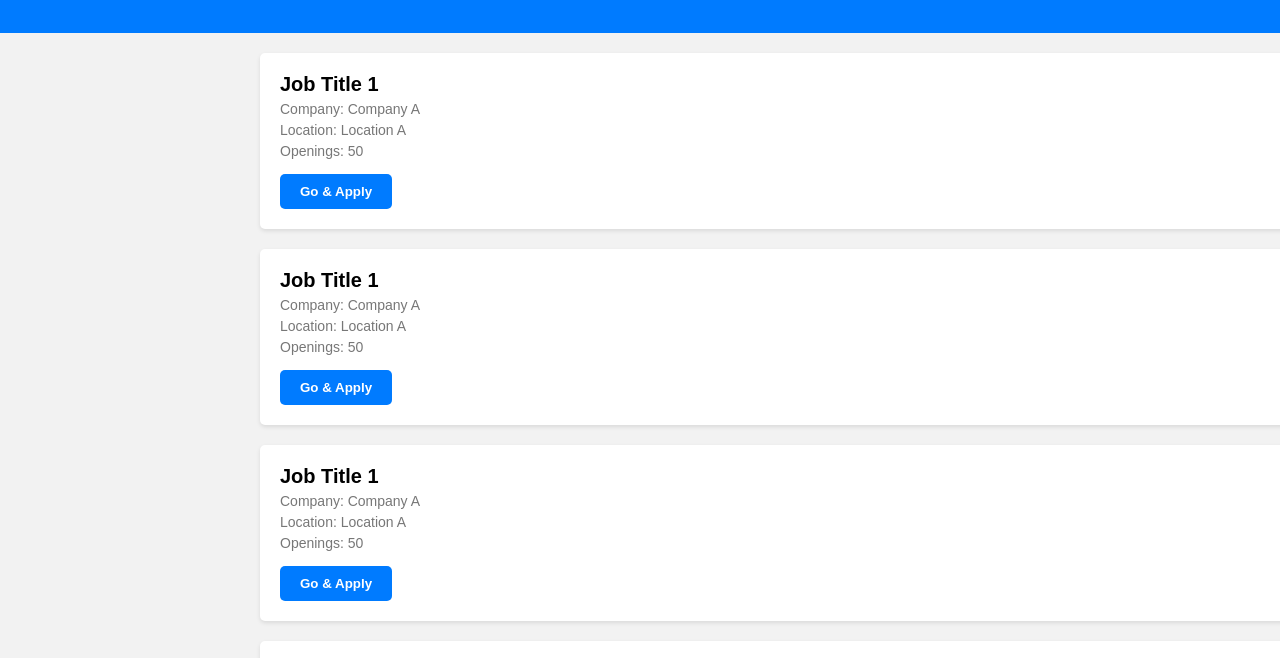
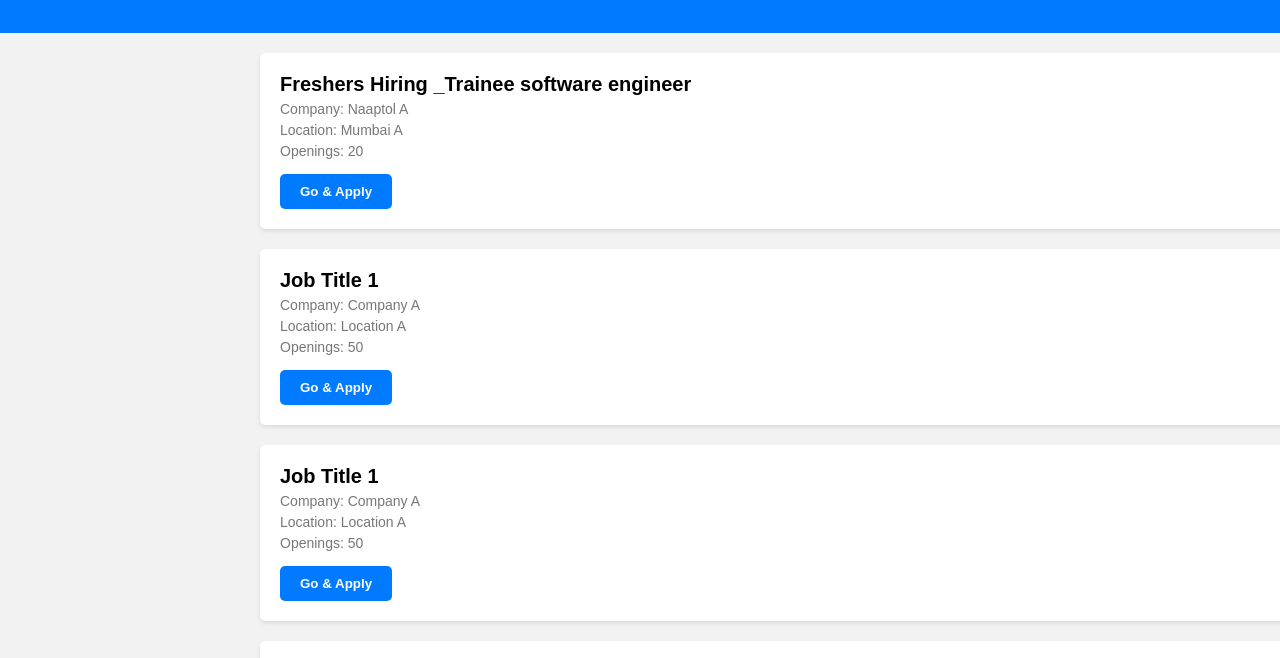
Before and after one commit to saifalu/Job-Board, a plain HTML site: page index.html in a window 1280 px wide. Shown: the part 67-725 px from the top of the page. Drawn offline with Linux system fonts and the light colour scheme; a script that the page names is missing.

Commit message:
Update index.html

```diff
--- a/index.html
+++ b/index.html
@@ -12,11 +12,11 @@
     </header>
     <div id="job-listings">
         <div class="job-listing">
-            <h2>Job Title 1</h2>
-            <p class="company">Company: Company A</p>
-            <p class="location">Location: Location A</p>
-            <p class="location">Openings: 50</p>
-            <button class="apply-button">Go & Apply</button>
+            <h2>Freshers Hiring _Trainee software engineer</h2>
+            <p class="company">Company: Naaptol A</p>
+            <p class="location">Location: Mumbai A</p>
+            <p class="location">Openings: 20</p>
+            <a href="https://www.naukri.com/job-listings-freshers-hiring-trainee-software-engineer-naaptol-online-shopping-pvt-ltd-navi-mumbai-0-to-2-years-030223011174?src=jobsearchDesk&sid=16978643910341273&xp=1&px=1&nignbevent_src=jobsearchDeskGNB"><button class="apply-button">Go & Apply</button></a>
         </div>
         <div class="job-listing">
             <h2>Job Title 1</h2>
```
